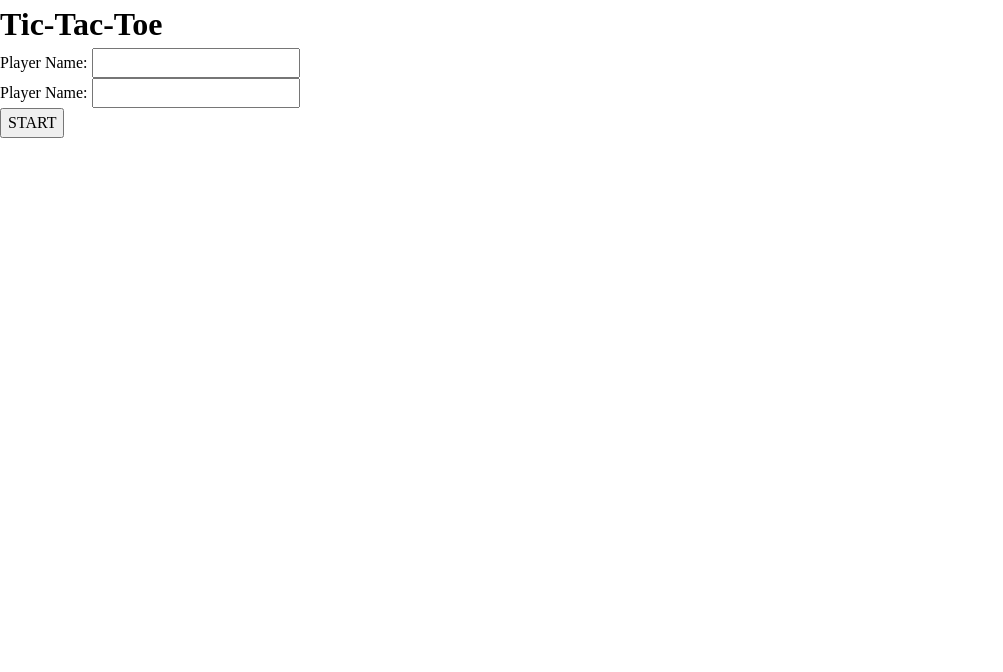
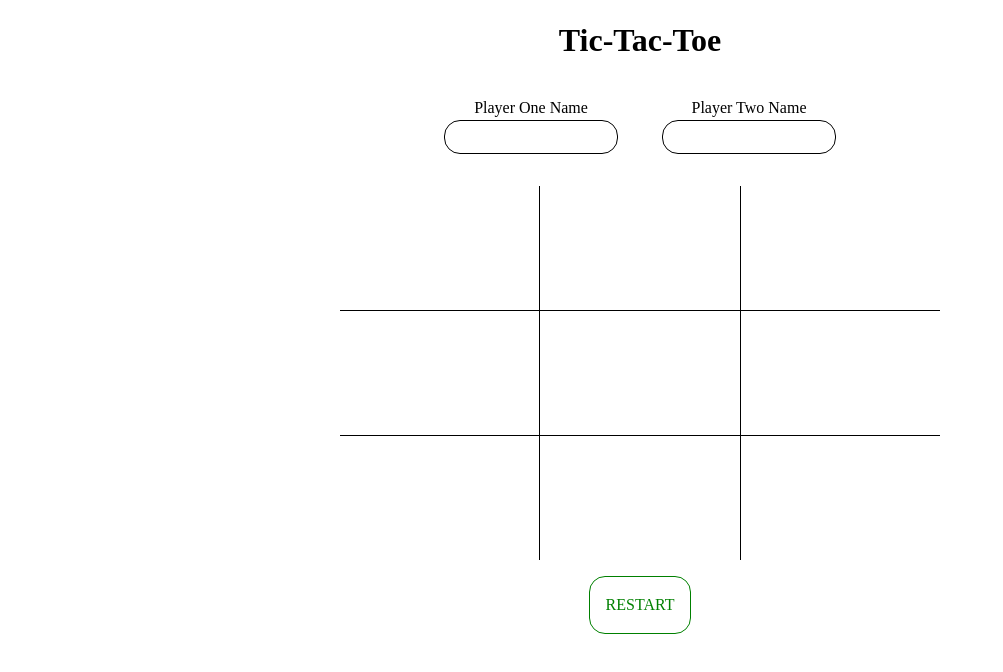
Before and after one commit to A6ih/tic-tac-toe, a plain HTML site: page index.html in a window 1280 px wide. Both pictures are taken after a click on the button "START". Shown: the whole page, without its empty margins (0-1003 px from the left). Drawn offline with Linux system fonts and the light colour scheme.

Commit message:
Add a lot of dom features

```diff
--- a/index.html
+++ b/index.html
@@ -16,21 +16,38 @@
         <div id="input-container">
             <form action="">
                 <div id="player-one">
-                <span>
-                    <label for="player-one-input">Player Name: </label>
+                    <span class="input-span">
+                        <label for="player-one-input">Player One Name</label>
                         <input type="text" name="player-one-name" id="player-one-input">
                     </span>
                 </div>
                 <div id="player-two">
-                <span>
-                    <label for="player-two-input">Player Name: </label>
+                    <span class="input-span">
+                        <label for="player-two-input">Player Two Name</label>
                         <input type="text" name="player-two-name" id="player-two-input">
                     </span>
                 </div>
             </form>
         </div>
         <div id="game-display">
-            <button>START</button>
+            <!-- <div id="game-board">
+                <div>
+                    <button class="board-btn" data-row="0" data-column="0"></button>
+                    <button class="board-btn" data-row="0" data-column="1"></button>
+                    <button class="board-btn" data-row="0" data-column="2"></button>
+                </div>
+                <div>
+                    <button class="board-btn" data-row="1" data-column="0"></button>
+                    <button class="board-btn" data-row="1" data-column="1"></button>
+                    <button class="board-btn" data-row="1" data-column="2"></button>
+                </div>
+                <div>
+                    <button class="board-btn" data-row="2" data-column="0"></button>
+                    <button class="board-btn" data-row="2" data-column="1"></button>
+                    <button class="board-btn" data-row="2" data-column="2"></button>
+                </div>
+            </div> -->
+            <button id="start-btn">START</button>
         </div>
     </main>
     <script src="./index.js"></script>
--- a/index.js
+++ b/index.js
@@ -1,3 +1,5 @@
+const startGameBtn = document.querySelector("#start-btn");
+startGameBtn.addEventListener("click", displayController);
 
 function gameBoard() {
     let size = 3;
@@ -39,6 +41,7 @@ function gameBoard() {
         }
     }
     const getBoard = () => board;
+    const getBoardItems = (row,column) => board[row][column];
     const insertMarker = function(marker, row, column) {
         if(board[row][column] === " ") {
             board[row][column] = marker;
@@ -72,7 +75,7 @@ function gameBoard() {
         }
         return getWinner;
     }
-    return {createNewBoard, getBoard, insertMarker, checkWinner};
+    return {createNewBoard, getBoard, insertMarker, checkWinner, getBoardItems};
 }
 
 function createPlayer(name, marker) {
@@ -96,33 +99,68 @@ function switchActivePlayer() {
 function startGame() {
     const board = gameBoard();
     board.createNewBoard();
-    function playRound(row, column) {
+    let result = "";
+    function playRound(event) {
+        const target = event.target;
+        const row = +target.getAttribute('data-row');
+        const column = +target.getAttribute('data-column');
         console.log(`Current turn : Player: ${activePlayer.getName()}, Marker: ${activePlayer.getMarker()}`);
         board.insertMarker(activePlayer.getMarker(), row, column);
-        console.log(board.getBoard());
+        target.textContent = board.getBoardItems(row,column);
         if (board.checkWinner(activePlayer.getMarker()) === true) {
-            console.log(activePlayer.getName() + " wins!");
+            result = activePlayer.getName() + " wins!";
         }
         else if (board.checkWinner(activePlayer.getMarker()) === "Draw") {
-            console.log("It's a Draw!");
+            result = "It's a Draw!"
         }
         switchActivePlayer();
         console.log(`Next Turn : Player: ${activePlayer.getName()}, Marker: ${activePlayer.getMarker()}`);
         // console.log(board.getBoard());
     }
-    return {playRound, board};
+    return {playRound, board, result};
 }
 
-const Game1 = startGame();
-Game1.playRound(0,0);
-Game1.playRound(0,1);
-Game1.playRound(1,0);
-Game1.playRound(2,0);
-Game1.playRound(0,2);
-Game1.playRound(1,1);
-Game1.playRound(2,2);
-Game1.playRound(2,1);
+// const Game1 = startGame();
+// Game1.playRound(0,0);
+// Game1.playRound(0,1);
+// Game1.playRound(1,0);
+// Game1.playRound(2,0);
+// Game1.playRound(0,2);
+// Game1.playRound(1,1);
+// Game1.playRound(2,2);
+// Game1.playRound(2,1);
 
 function displayController() {
-
+    const game = startGame();
+    const displayBody = document.querySelector("#game-display");
+    displayBody.removeChild(document.querySelector("#start-btn"));
+    const restartBtn = document.createElement("button");
+    restartBtn.textContent = "RESTART";
+    restartBtn.addEventListener("click", resetDisplay);
+    const displayBoard = document.createElement("div");
+    displayBoard.setAttribute("id","game-board");
+    function createDisplayBoard(){
+        const divs = [];
+        const buttons = [];
+        for(let i = 0; i < 3; i++) {
+            divs[i] = document.createElement("div");
+            for(let j = 0; j < 3; j++) {
+                buttons[j] = document.createElement("button");
+                buttons[j].setAttribute("data-row",`${[i]}`);
+                buttons[j].setAttribute("data-column",`${[j]}`);
+                buttons[j].textContent = game.board.getBoardItems([i],[j]);
+                buttons[j].addEventListener("click", game.playRound);
+                divs[i].appendChild(buttons[j]);
+            }
+            displayBoard.appendChild(divs[i]);
+        }
+        displayBody.appendChild(displayBoard);
+        displayBody.appendChild(restartBtn);
+    }
+    function resetDisplay() {
+        displayBoard.textContent = "";
+        game.board.createNewBoard();
+        createDisplayBoard();
+    }
+    return createDisplayBoard();
 }
--- a/styles.css
+++ b/styles.css
@@ -38,3 +38,99 @@
   #root, #__next {
     isolation: isolate;
   }
+
+html, body{
+    text-align: center;
+    min-height: 95vh;
+    min-width: 100vw;
+}
+
+header {
+    /* outline: 1px solid black; */
+    margin-bottom: 1rem;
+    padding: 1rem;
+}
+
+main {
+    height: 80vh;
+    width: 100%;
+    /* outline: 1px solid red; */
+}
+
+.input-span {
+    display: flex;
+    flex-direction: column;
+    align-items: center;
+}
+
+#input-container div {
+    display: inline-block;
+}
+
+input {
+    width: clamp(120px, 80%, 300px);
+    border: 1px solid black;
+    border-radius: 1rem;
+    padding: 4px 8px;
+    text-align: inherit;
+}
+
+form {
+    display: flex;
+    justify-content: center;
+}
+
+#game-display {
+    width: 100%;
+    height: 100%;
+    display: flex;
+    flex-direction: column;
+    align-items: center;
+    justify-content: start;
+    margin-top: 1rem;
+    padding-top: 1rem;
+    /* outline: 1px solid black; */
+}
+
+#game-display > button {
+    padding: 1em 1em;
+    border-radius: 1rem;
+    border: 1px solid green;
+    color: green;
+    background-color: white;
+}
+
+#game-board {
+    display: flex;
+    flex-direction: column;
+    width: clamp(300px, 60%, 600px);
+    height: clamp(300px, 60%, 600px);
+    margin-bottom: 1rem;
+}
+
+#game-board > div {
+    display: flex;
+    flex: 1;
+    border-bottom: 1px solid black;
+}
+
+#game-board button {
+    flex: 1;
+    border: none;
+    background-color: white;
+    margin: 0;
+    padding: 0;
+    font-size: 4rem;
+}
+
+#game-board > div:last-child {
+    border-bottom: none;
+}
+
+#game-board button:first-child {
+    border-right: 1px solid black;
+}
+
+#game-board button:last-child {
+    border-left: 1px solid black;
+}
```
Also changed, not shown: 4 other files. Lines whose indentation alone changed are shown as unchanged.
